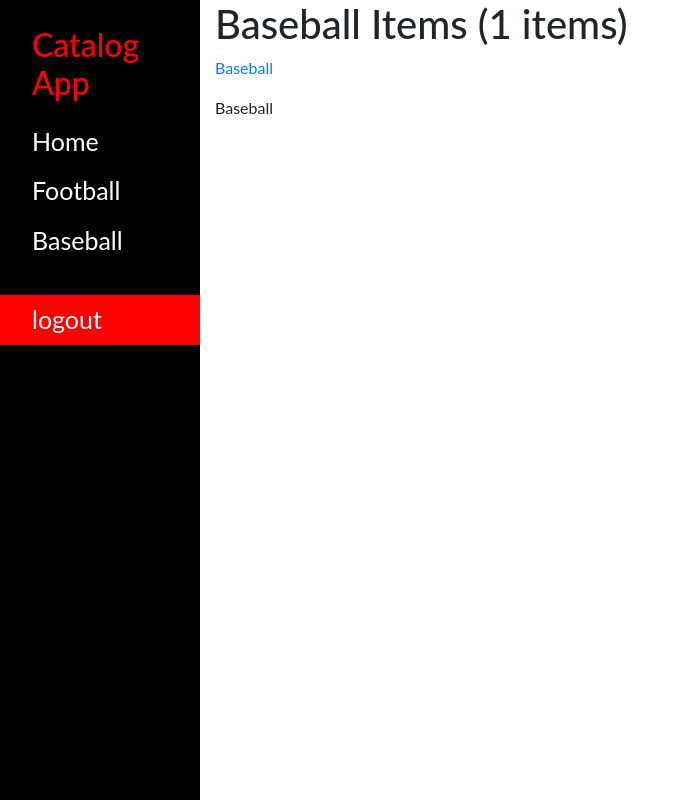
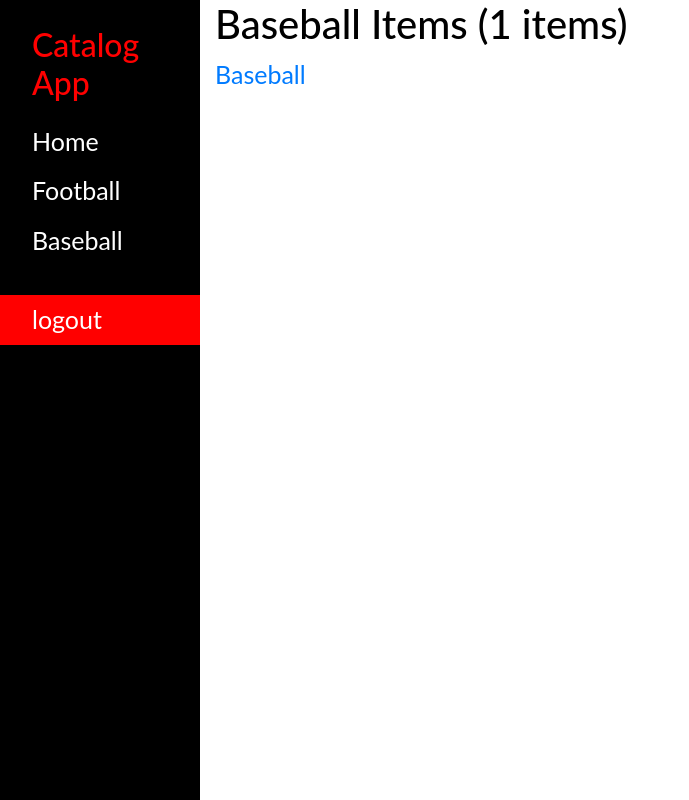
Before and after one commit to zach-col/itemCatalog, a Flask app: page /catalog/2/ in a window 1280 px wide. Shown: the whole page, without its empty margins (0-689 px from the left). Run offline with Flask 2, Linux system fonts and the light colour scheme; the visitor is signed in with stand-in values (Sample User, id 1); parts of the project's set-up code (start-up, migrations or seed data) failed here and were passed over; some libraries are stand-ins or nearby versions.

Commit message:
add styling and comment

```diff
--- a/application.py
+++ b/application.py
@@ -159,7 +159,7 @@ def gdisconnect():
         del login_session['picture']
         response = make_response(json.dumps('Successfully disconnected.'), 200)
         response.headers['Content-Type'] = 'application/json'
-        return response
+        return redirect('/catalogs')
     else:
         response = make_response(
             json.dumps('Failed to revoke token for given user.', 400)
@@ -320,7 +320,7 @@ def catalogDeleteItem(catalog_id, catalog_item_id):
             return redirect(url_for('catalogItems', catalog_id=catalog_id))
         return render_template(
             'catalogDeleteItem.html',
-            catalog=catalogs,
+            catalogs=catalogs,
             deleteItem=deleteItem
         )
 
--- a/lotsOfCatalogs.py
+++ b/lotsOfCatalogs.py
@@ -18,7 +18,7 @@ session.commit()
 
 catalogItem1 = CatalogItem(
     name="Helmet",
-    description="helmet helps protect the brain",
+    description="The Helmet helps protect the brain",
     catalog=catalog1
 )
 
@@ -32,7 +32,7 @@ session.commit()
 
 catalogItem2 = CatalogItem(
     name="Baseball",
-    description="Baseball us used to play the game",
+    description="The Baseball is used to play baseball",
     catalog=catalog2
 )
 session.add(catalogItem2)
--- a/static/nav.css
+++ b/static/nav.css
@@ -2,6 +2,7 @@ body {
     font-family: "Lato", sans-serif;
 }
 
+/* navigation menu */
 .sidenav {
     height: 100%;
     width: 200px;
@@ -14,11 +15,13 @@ body {
     padding-top: 20px;
 }
 
+/* logo name */
 .logo{
     color: red;
     padding: 6px 6px 6px 32px;
 }
 
+/* navbar links */
 .sidenav a {
     padding: 6px 6px 6px 32px;
     text-decoration: none;
@@ -27,6 +30,7 @@ body {
     display: block;
 }
 
+/* navbar links on hover */
 .sidenav a:hover {
     color: grey;
 }
@@ -40,6 +44,7 @@ body {
     .sidenav a {font-size: 18px;}
 }
 
+/* logout button */
 .logoutButton {
     color: white;
     background-color: red;
@@ -47,9 +52,20 @@ body {
     margin-top: 30px;
 }
 
+/* log in button */
 .loginButton {
     color: white;
     background-color: green;
     border-radius: 0px;
     margin-top: 30px;
 }
+
+/* header */
+.black{
+    color: black;
+}
+
+/* catalog item */
+.catalogItem, .catalogItemDescription {
+    font-size: 25px;
+}
--- a/templates/catalogDeleteItem.html
+++ b/templates/catalogDeleteItem.html
@@ -1,6 +1,6 @@
 {% extends "login.html" %}
 {% block body %}
-<h1>Are you sure you want to delete {{ deleteItem.name }} ?</h1>
+<h1 class="black">Are you sure you want to delete {{ deleteItem.name }} ?</h1>
 <form action="{{ url_for('catalogDeleteItem', catalog_id = deleteItem.catalog_id, catalog_item_id = deleteItem.id ) }}" method="post">
   <input type="submit" value="Delete" class="btn btn-danger">
   <a href="{{url_for('catalogItems', catalog_id = deleteItem.catalog_id)}}">Cancel</a>
--- a/templates/catalogItemInfoOut.html
+++ b/templates/catalogItemInfoOut.html
@@ -1,5 +1,6 @@
 {% extends "logout.html" %}
 {% block body %}
-<h1>{{ catalogItem.name }}</h1>
-<p>{{ catalogItem.description }}</p>
+<!-- catalog item name -->
+<h1 class="black">{{ catalogItem.name }}</h1>
+<p class="catalogItemDescription">{{ catalogItem.description }}</p>
 {% endblock %}
--- a/templates/catalogItemsIn.html
+++ b/templates/catalogItemsIn.html
@@ -1,10 +1,10 @@
 {% extends "login.html" %}
 {% block body %}
-<h1>{{ catalog.name }} Items ({{ catalogItemsCount}} items)</h1>
+<!-- catalog item name and amount of items -->
+<h1 class="black">{{ catalog.name }} Items ({{ catalogItemsCount}} items)</h1>
   {% for item in catalogItems %}
     <p>
-    <a href="{{url_for('catalogItemInfo', catalog_id = item.catalog_id, catalog_item_id = item.id)}}">{{ item.name }}</a>
+    <a href="{{url_for('catalogItemInfo', catalog_id = item.catalog_id, catalog_item_id = item.id)}}" class="catalogItem">{{ item.name }}</a>
     </p>
-    <p>{{ item.catalog.name }}</p>
   {% endfor %}
 {% endblock %}
--- a/templates/catalogItemsOut.html
+++ b/templates/catalogItemsOut.html
@@ -1,9 +1,10 @@
 {% extends "logout.html" %}
 {% block body %}
-<h1>{{ catalog.name }} Items ({{ catalogItemsCount}} items)</h1>
+<!-- catalog name and amount of items -->
+<h1 class="black">{{ catalog.name }} Items ({{ catalogItemsCount}} items)</h1>
   {% for item in catalogItems %}
     <p>
-    <a href="{{url_for('catalogItemInfo', catalog_id = item.catalog_id, catalog_item_id = item.id)}}">{{ item.name }}</a>
+    <a href="{{url_for('catalogItemInfo', catalog_id = item.catalog_id, catalog_item_id = item.id)}}" class="catalogItem">{{ item.name }}</a>
     </p>
   {% endfor %}
 {% endblock %}
```
Also changed, not shown: templates/catalogEditItem.html (+4 -3 lines), templates/catalogItemInfoIn.html (+6 -2 lines), templates/catalogsIn.html (+9 -4 lines), templates/catalogsOut.html (+7 -4 lines), catalog.db, 1 other file.
